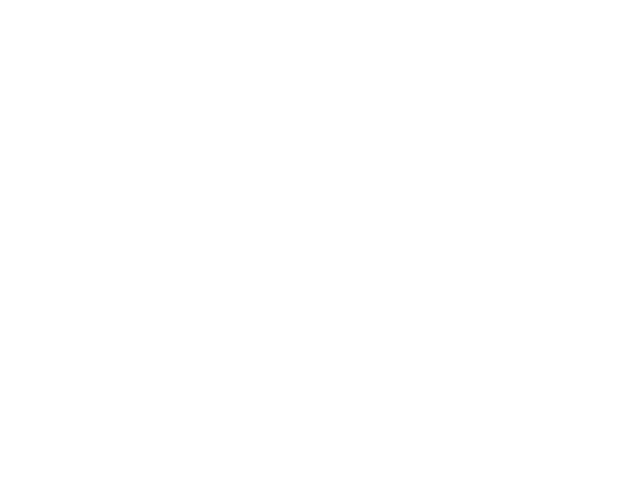
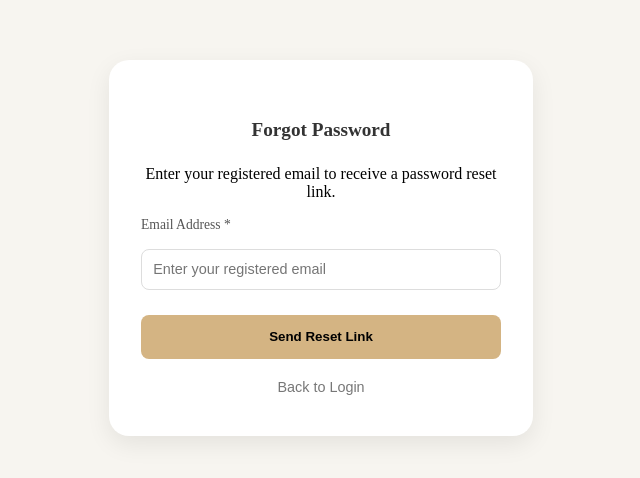
Before and after one commit to vbodhani11/Group3_Campus_Marketplace, a React (Vite) app in the folder web/: page /forgot-password in a window 1280 px wide. Before the commit this address had no page. Shown: the part 152-630 px from the top of the page, without its empty margins (319-959 px from the left). Built offline with nearby package versions, Linux system fonts and the light colour scheme; no server answers.

Commit message:
more updates on pages
more updates on pages and supabase setup added for login/register. Table created for users

```diff
--- a/web/package.json
+++ b/web/package.json
@@ -11,6 +11,7 @@
     "format": "prettier --write ."
   },
   "dependencies": {
+    "@supabase/supabase-js": "^2.76.1",
     "axios": "^1.12.2",
     "react": "^19.1.1",
     "react-dom": "^19.1.1",
--- /dev/null
+++ b/web/src/lib/supabaseClient.ts
@@ -0,0 +1,6 @@
+import { createClient } from "@supabase/supabase-js";
+
+const supabaseUrl = import.meta.env.VITE_SUPABASE_URL;
+const supabaseAnonKey = import.meta.env.VITE_SUPABASE_ANON_KEY;
+
+export const supabase = createClient(supabaseUrl, supabaseAnonKey);
--- a/web/src/pages/auth/ForgotPassword.tsx
+++ b/web/src/pages/auth/ForgotPassword.tsx
@@ -1,65 +1,55 @@
-import { useState } from "react"
-import Layout from "../../layout/Layout"
+import { useState } from "react";
+import { useNavigate } from "react-router-dom";
+import { supabase } from "../../lib/supabaseClient";
+import "../../style/Login.scss"; // reuse the same card style
 
 export default function ForgotPassword() {
-  const [email, setEmail] = useState("")
-  const [sent, setSent] = useState(false)
+  const [email, setEmail] = useState("");
+  const navigate = useNavigate();
 
-  function onSubmit(e: React.FormEvent) {
-    e.preventDefault()
-    if (!email.trim()) return
-    setSent(true)
+  const handleReset = async (e: React.FormEvent) => {
+    e.preventDefault();
+
+    // Supabase built-in reset password method
+    const { error } = await supabase.auth.resetPasswordForEmail(email, {
+      redirectTo: "http://localhost:5173/reset-password", // update later for production
+    });
+
+    if (error) {
+      alert("Error: " + error.message);
+    } else {
+      alert("Password reset link sent to your email!");
+      navigate("/login");
     }
+  };
 
   return (
-    <Layout title="Forgot Password">
-      <div className="pfw-auth">
-        <div className="pfw-card" style={{ maxWidth: 460, width: "100%" }}>
-          <div className="pfw-card__body">
-            {!sent ? (
-              <form onSubmit={onSubmit}>
-                <p className="pfw-muted">
-                  Enter your email and we’ll send you a reset link.
+    <div className="login-page">
+      <div className="login-card">
+        <h2>Forgot Password</h2>
+        <p className="small-text">
+          Enter your registered email to receive a password reset link.
         </p>
-                <div className="pfw-field">
-                  <label className="pfw-label" htmlFor="email">
-                    Email
-                  </label>
+
+        <form onSubmit={handleReset}>
+          <label>Email Address *</label>
           <input
-                    id="email"
             type="email"
-                    className="pfw-input"
-                    placeholder="you@pfw.edu"
+            placeholder="Enter your registered email"
             value={email}
             onChange={(e) => setEmail(e.target.value)}
             required
           />
-                </div>
-                <div className="pfw-form-actions">
-                  <button type="submit" className="pfw-btn pfw-btn--primary">
-                    Send reset link
+
+          <button type="submit" className="login-btn">
+            Send Reset Link
           </button>
-                  <a href="/login" className="pfw-btn pfw-btn--outline">
+        </form>
+
+        <button className="back-btn" onClick={() => navigate("/login")}>
           Back to Login
-                  </a>
-                </div>
-              </form>
-            ) : (
-              <>
-                <p>
-                  If an account exists for <strong>{email}</strong>, we’ve sent
-                  a reset link.
-                </p>
-                <div style={{ marginTop: 12 }}>
-                  <a href="/login" className="pfw-btn pfw-btn--outline">
-                    Return to Login
-                  </a>
-                </div>
-              </>
-            )}
+        </button>
       </div>
     </div>
-      </div>
-    </Layout>
-  )
+  );
 }
--- a/web/src/pages/auth/Login.tsx
+++ b/web/src/pages/auth/Login.tsx
@@ -1,5 +1,6 @@
 import { useState } from "react";
 import { useNavigate } from "react-router-dom";
+import { supabase } from "../../lib/supabaseClient";
 import "../../style/Login.scss";
 
 export default function Login() {
@@ -8,10 +9,28 @@ export default function Login() {
   const [password, setPassword] = useState("");
   const navigate = useNavigate();
 
-  const handleLogin = (e: React.FormEvent) => {
+  const handleLogin = async (e: React.FormEvent) => {
     e.preventDefault();
-    if (role === "student") navigate("/student/home");
-    else navigate("/admin/dashboard");
+
+    // fetch user from Supabase by email and password
+    const { data, error } = await supabase
+      .from("users")
+      .select("*")
+      .eq("email", email)
+      .eq("password", password)
+      .single();
+
+    if (error || !data) {
+      alert("Invalid email or password");
+      return;
+    }
+
+    // check role
+    if (data.role === "admin") {
+      navigate("/admin/dashboard");
+    } else {
+      navigate("/student/home");
+    }
   };
 
   return (
@@ -53,6 +72,13 @@ export default function Login() {
             required
           />
 
+          <p
+            className="forgot-password-link"
+            onClick={() => navigate("/forgot-password")}
+          >
+            Forgot Password?
+          </p>
+
           <button type="submit" className="login-btn">
             Log In
           </button>
--- a/web/src/pages/auth/Register.tsx
+++ b/web/src/pages/auth/Register.tsx
@@ -1,5 +1,6 @@
 import { useState } from "react";
 import { useNavigate } from "react-router-dom";
+import { supabase } from "../../lib/supabaseClient";
 import "../../style/Register.scss";
 
 export default function Register() {
@@ -9,7 +10,7 @@ export default function Register() {
   const [password, setPassword] = useState("");
   const [confirmPassword, setConfirmPassword] = useState("");
 
-  const handleRegister = (e: React.FormEvent) => {
+  const handleRegister = async (e: React.FormEvent) => {
     e.preventDefault();
 
     if (password !== confirmPassword) {
@@ -17,8 +18,17 @@ export default function Register() {
       return;
     }
 
-    // TODO: Connect this to Supabase or backend later
-    navigate("/login");
+    const { error } = await supabase
+      .from("users")
+      .insert([{ full_name: name, email, password }]);
+
+    if (error) {
+      console.error(error);
+      alert("Error saving data: " + error.message);
+    } else {
+      alert("Registration successful!");
+      navigate("/login");
+    }
   };
 
   return (
@@ -78,6 +88,10 @@ export default function Register() {
         <button className="back-btn" onClick={() => navigate("/login")}>
           Already have an account? Log In
         </button>
+
+        <button className="back-btn" onClick={() => navigate("/")}>
+          Back to Landing Page
+        </button>
       </div>
     </div>
   );
--- a/web/src/routes/AppRoutes.tsx
+++ b/web/src/routes/AppRoutes.tsx
@@ -4,6 +4,7 @@ import Login from "../pages/auth/Login";
 import AdminDashboard from "../pages/admin/AdminDashboard";
 import StudDashboard from "../pages/student/StudDashboard";
 import Register from "../pages/auth/Register";
+import ForgotPassword from "../pages/auth/ForgotPassword";
 
 export default function AppRoutes() {
   return (
@@ -13,6 +14,7 @@ export default function AppRoutes() {
       <Route path="/admin/AdminDashboard" element={<AdminDashboard />} />
       <Route path="/student/StudDashboard" element={<StudDashboard />} />
       <Route path="/Register" element={<Register />} />
+      <Route path="/forgot-password" element={<ForgotPassword />} />
     </Routes>
   );
 }
--- a/web/src/style/Login.scss
+++ b/web/src/style/Login.scss
@@ -150,3 +150,18 @@ form {
     color: #000;
   }
 }
+
+.forgot-password-link {
+  text-align: right;
+  margin-top: 0.4rem;
+  margin-bottom: 1rem;
+  font-size: 0.85rem;
+  color: #c3a26c;
+  cursor: pointer;
+  transition: 0.2s;
+
+  &:hover {
+    color: #a5854d;
+    text-decoration: underline;
+  }
+}
```
Also changed, not shown: 2 other files (tests, documents, lock files or other folders). Lines whose indentation alone changed are shown as unchanged.
